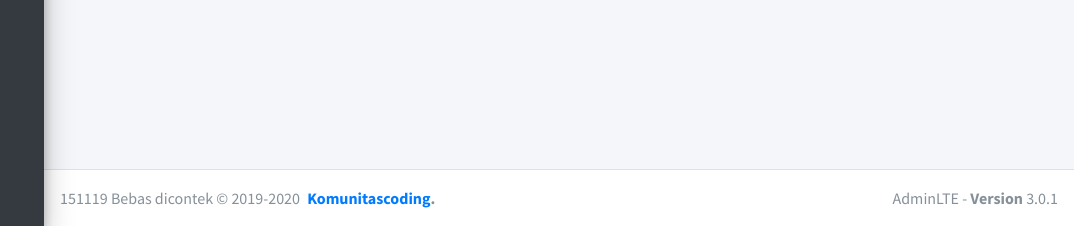
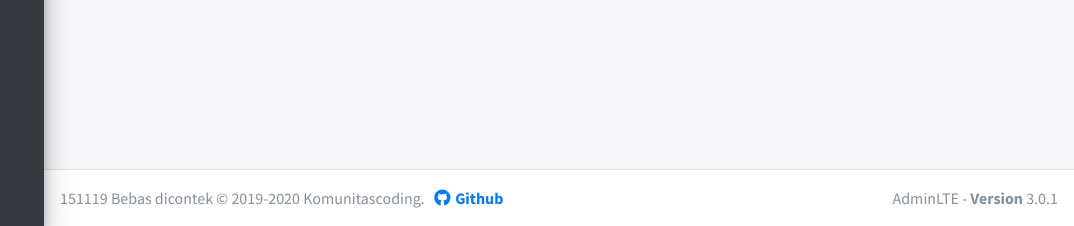
Before and after one commit to Artercode/ci_ltf, a CodeIgniter app: page /ci_ltf/ in a window 1280 px wide. Shown: the part 574-800 px from the top of the page, without its empty margins (206-1280 px from the left). Run offline with CodeIgniter, Linux system fonts and the light colour scheme; some libraries are stand-ins or nearby versions.

Commit message:
github nya lupa :((

```diff
--- a/application/views/templates/footer_login.php
+++ b/application/views/templates/footer_login.php
@@ -3,7 +3,7 @@
     <div class="container my-auto">
         <div class="copyright text-center my-auto">
             <!-- membuat tanggal berubah otomatis -->
-            151119 Bebas dicontek &copy; 2019-<?= date('Y') ?> <strong><a href="" class="ml-1">Komunitascoding</a>.</strong>
+            151119 Bebas dicontek &copy; 2019-<?= date('Y') ?> Komunitascoding. <strong><a href="https://github.com/Artercode/ci_ltf" target="_black" class="ml-1"><i class="fab fa-fw fa-github"></i> Github</a></strong>
         </div>
     </div>
 </footer>
--- a/application/views/templates/footer_sd.php
+++ b/application/views/templates/footer_sd.php
@@ -1,5 +1,5 @@
 <footer class="main-footer">
-    151119 Bebas dicontek &copy; 2019-<?= date('Y') ?> <strong><a href="" class="ml-1">Komunitascoding</a>.</strong>
+    151119 Bebas dicontek &copy; 2019-<?= date('Y') ?> Komunitascoding. <strong><a href="https://github.com/Artercode/ci_ltf" target="_black" class="ml-1"><i class="fab fa-fw fa-github"></i> Github</a></strong>
     <div class="float-right d-none d-sm-inline-block">
         AdminLTE - <b>Version</b> 3.0.1
     </div>
```
